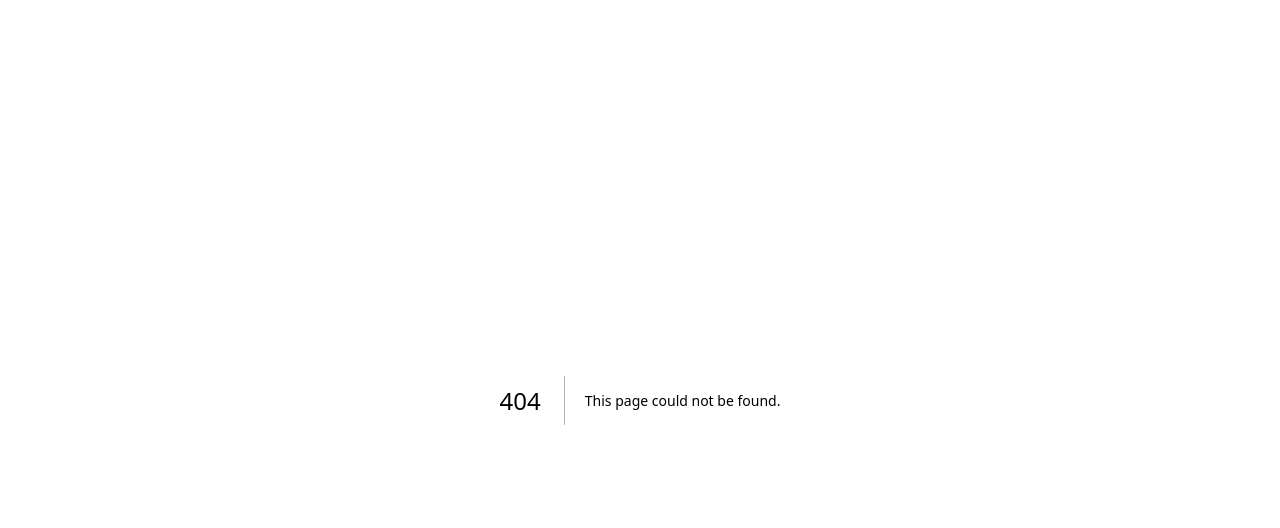
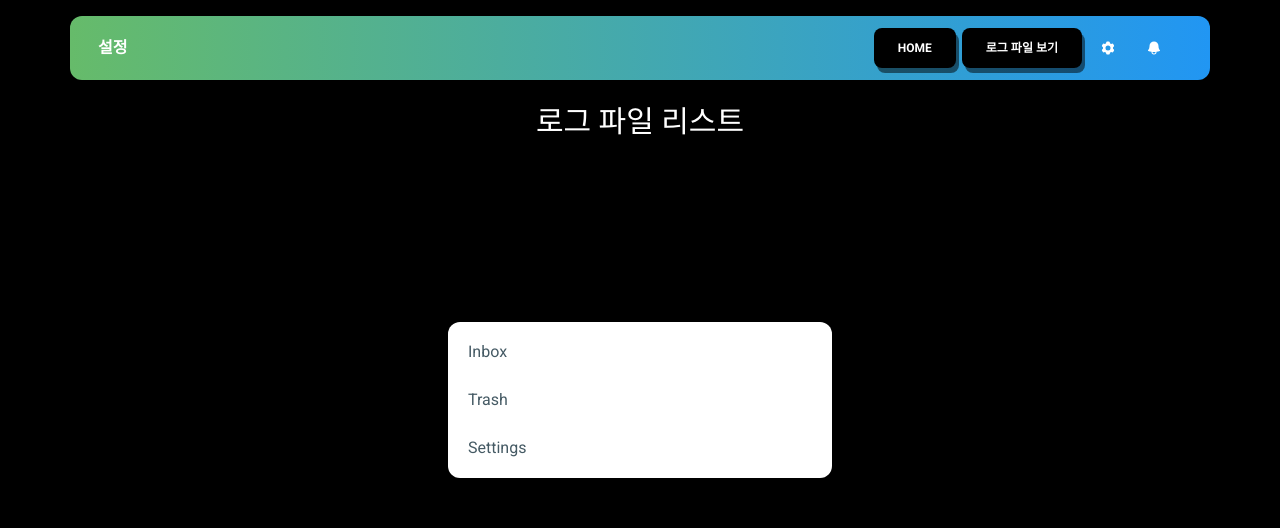
Before and after one commit to dntjd7701/duzon-deploy-front, a Next.js app: page /log in a window 1280 px wide. Before the commit this address had no page. Shown: the top 528 px of the page. Built offline with nearby package versions, Linux system fonts and the light colour scheme; no server answers.

Commit message:
[MOD] deploy 명령어  관련 수정및 로그 파일 시작

```diff
--- a/src/app/dev/page.tsx
+++ b/src/app/dev/page.tsx
@@ -7,8 +7,7 @@ import axios from 'axios';
 // sections
 export default function RootPage() {
   const handleTest = async () => {
-    const { data } = await axios.get(`http://${process.env.NEXT_PUBLIC_HOST}:${process.env.NEXT_PUBLIC_PORT}/test/ip`);
-    console.debug('data:', data);
+    const { data } = await axios.get(`http://${process.env.NEXT_PUBLIC_HOST}:${process.env.NEXT_PUBLIC_PORT}/test`);
   };
 
   return (
--- a/src/app/layout.tsx
+++ b/src/app/layout.tsx
@@ -2,6 +2,7 @@ import { FixedPlugin, Layout } from '@/components';
 import type { Metadata } from 'next';
 import { Roboto } from 'next/font/google';
 import './globals.css';
+import { Navbar } from '@/components';
 
 const roboto = Roboto({
   subsets: ['latin'],
@@ -29,6 +30,7 @@ export default function RootLayout({ children }: { children: React.ReactNode })
         />
       </head>
       <body className={roboto.className}>
+        <Navbar />
         <Layout>{children}</Layout>
         <FixedPlugin />
       </body>
--- /dev/null
+++ b/src/app/log/page.tsx
@@ -0,0 +1,44 @@
+'use client';
+
+import { Card, List, ListItem } from '@material-tailwind/react';
+import axios from 'axios';
+import { useEffect } from 'react';
+
+// components
+
+// sections
+export default function RootPage() {
+  useEffect(() => {
+    getLogs();
+  }, []);
+
+  const getLogs = async () => {
+    try {
+      const { data } = await axios.get(`http://${process.env.NEXT_PUBLIC_HOST}:${process.env.NEXT_PUBLIC_PORT}/getLogs`);
+      console.debug('data:', data);
+      console.log(data);
+    } catch (error) {}
+  };
+
+  return (
+    <>
+      <section className='px-8 py-10'>
+        <div className='container mx-auto mb-24 text-center'>
+          <div>
+            <h2 className='text-white text-3xl'>로그 파일 리스트</h2>
+          </div>
+        </div>
+      </section>
+
+      <Card
+        placeholder={''}
+        className='w-96 fixed !transform top-1/2 left-1/2 -translate-x-1/2 -translate-y-1/2'>
+        <List placeholder={''}>
+          <ListItem placeholder={''}>Inbox</ListItem>
+          <ListItem placeholder={''}>Trash</ListItem>
+          <ListItem placeholder={''}>Settings</ListItem>
+        </List>
+      </Card>
+    </>
+  );
+}
--- a/src/app/page.tsx
+++ b/src/app/page.tsx
@@ -1,10 +1,9 @@
 'use client';
 
 // components
-import { Navbar } from '@/components';
+import axios from 'axios';
 import React, { useEffect } from 'react';
 import { Main } from '../components';
-import axios from 'axios';
 
 // sections
 export default function RootPage() {
@@ -26,9 +25,67 @@ export default function RootPage() {
   return (
     <>
       {/* <NavbarDark /> */}
-      <Navbar />
+      {/* <Navbar /> */}
       <Main modules={modules} />
       {/* <Footer /> */}
     </>
   );
 }
+
+// <Drawer
+//   placeholder={''}
+//   open={true}
+//   onClose={() => {}}>
+//   <div className='flex items-center justify-between px-4 pb-2'>
+//     <Typography
+//       placeholder={''}
+//       variant='h5'
+//       color='blue-gray'>
+//       Contact Us
+//     </Typography>
+//     {/* <IconButton
+//       variant='text'
+//       color='blue-gray'
+//       onClick={closeDrawer}>
+//       <svg
+//         xmlns='http://www.w3.org/2000/svg'
+//         fill='none'
+//         viewBox='0 0 24 24'
+//         strokeWidth={2}
+//         stroke='currentColor'
+//         className='h-5 w-5'>
+//         <path
+//           strokeLinecap='round'
+//           strokeLinejoin='round'
+//           d='M6 18L18 6M6 6l12 12'
+//         />
+//       </svg>
+//     </IconButton> */}
+//   </div>
+//   {/* <div className='mb-5 px-4'>
+//     <Typography
+//       variant='small'
+//       color='gray'
+//       className='font-normal '>
+//       Write the message and then click button.
+//     </Typography>
+//   </div>
+//   <form className='flex flex-col gap-6 p-4'>
+//     <Typography
+//       variant='h6'
+//       color='blue-gray'
+//       className='-mb-3'>
+//       Your Email
+//     </Typography>
+//     <Input
+//       type='email'
+//       label='Email'
+//     />
+//     <Input label='Subject' />
+//     <Textarea
+//       rows={6}
+//       label='Message'
+//     />
+//     <Button>Send Message</Button>
+//   </form> */}
+// </Drawer>;
--- a/src/components/Main/main.tsx
+++ b/src/components/Main/main.tsx
@@ -1,6 +1,5 @@
 'use client';
 
-import { Typography } from '@material-tailwind/react';
 import { ModuleCard } from '@/components/module-card/module-card';
 
 interface MainProps {
--- a/src/components/module-card/module-card-button.tsx
+++ b/src/components/module-card/module-card-button.tsx
@@ -19,7 +19,7 @@ export const ModuleCardButton = ({ targetId, module }: ModuleCardButtonProps) =>
 
   const doBuild = async (e: any) => {
     try {
-      const { data } = await axios.post(`http://${process.env.NEXT_PUBLIC_HOST}:${process.env.NEXT_PUBLIC_PORT}/test/build`, {
+      const { data } = await axios.post(`http://${process.env.NEXT_PUBLIC_HOST}:${process.env.NEXT_PUBLIC_PORT}/build`, {
         module,
         target: e.target.id,
       });
--- a/src/components/navbar/navbar.tsx
+++ b/src/components/navbar/navbar.tsx
@@ -1,8 +1,10 @@
 import { BellIcon, Cog6ToothIcon } from '@heroicons/react/24/solid';
+import { Drawer, Typography } from '@material-tailwind/react';
 
 export const Navbar = () => {
   //나중에 ripple 넣어보자
-  const handleFileSettingBtnClick: React.MouseEventHandler = (e) => {
+  const handleShowLogs: React.MouseEventHandler = async (e) => {
+    try {
       const btnElement = e.target as HTMLElement;
       const [x, y] = [e.clientX - btnElement.offsetLeft, e.clientY - btnElement.offsetTop];
 
@@ -13,6 +15,9 @@ export const Navbar = () => {
 
       btnElement.appendChild(animationElement);
       removeElement(animationElement);
+    } catch (error) {
+      console.error(error);
+    }
   };
 
   const removeElement = (animationElement: HTMLElement) => {
@@ -27,10 +32,16 @@ export const Navbar = () => {
         <div className='h-full w-full px-5 py-2 flex flex-wrap items-center justify-between text-white'>
           <span className='font-bold text-inherit mr-4 ml-2'>설정</span>
           <div className='flex ml-auto gap-1.5 md:mr-4 '>
-            {/* <button
+            <button
               className='relative overflow-hidden text-white font-bold h-full bg-black py-3 px-6 text-xs hover:opacity-80 active:bg-white/30 active:shadow-button_active rounded-lg shadow-button active:animation-ripple'
-              onClick={handleFileSettingBtnClick}>
-            </button> */}
+              onClick={handleShowLogs}>
+              <a href={`/`}>HOME</a>
+            </button>
+            <button
+              className='relative overflow-hidden text-white font-bold h-full bg-black py-3 px-6 text-xs hover:opacity-80 active:bg-white/30 active:shadow-button_active rounded-lg shadow-button active:animation-ripple'
+              onClick={handleShowLogs}>
+              <a href={`/log`}>로그 파일 보기</a>
+            </button>
             <button className='w-10 h-10 hover:bg-white/10 active:bg-white/30 rounded-lg'>
               <Cog6ToothIcon className='h-4 w-full' />
             </button>
```
Lines whose indentation alone changed are shown as unchanged.
